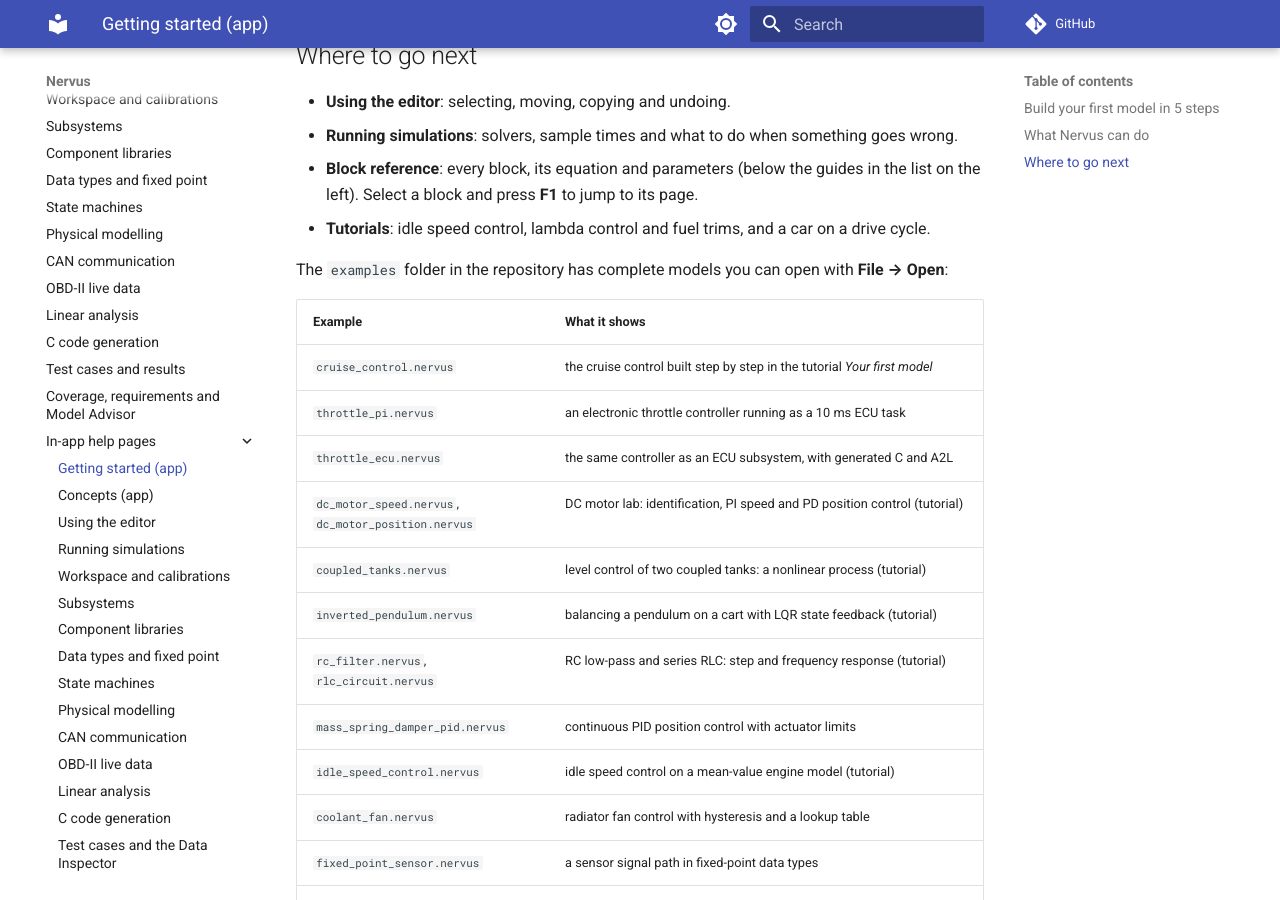
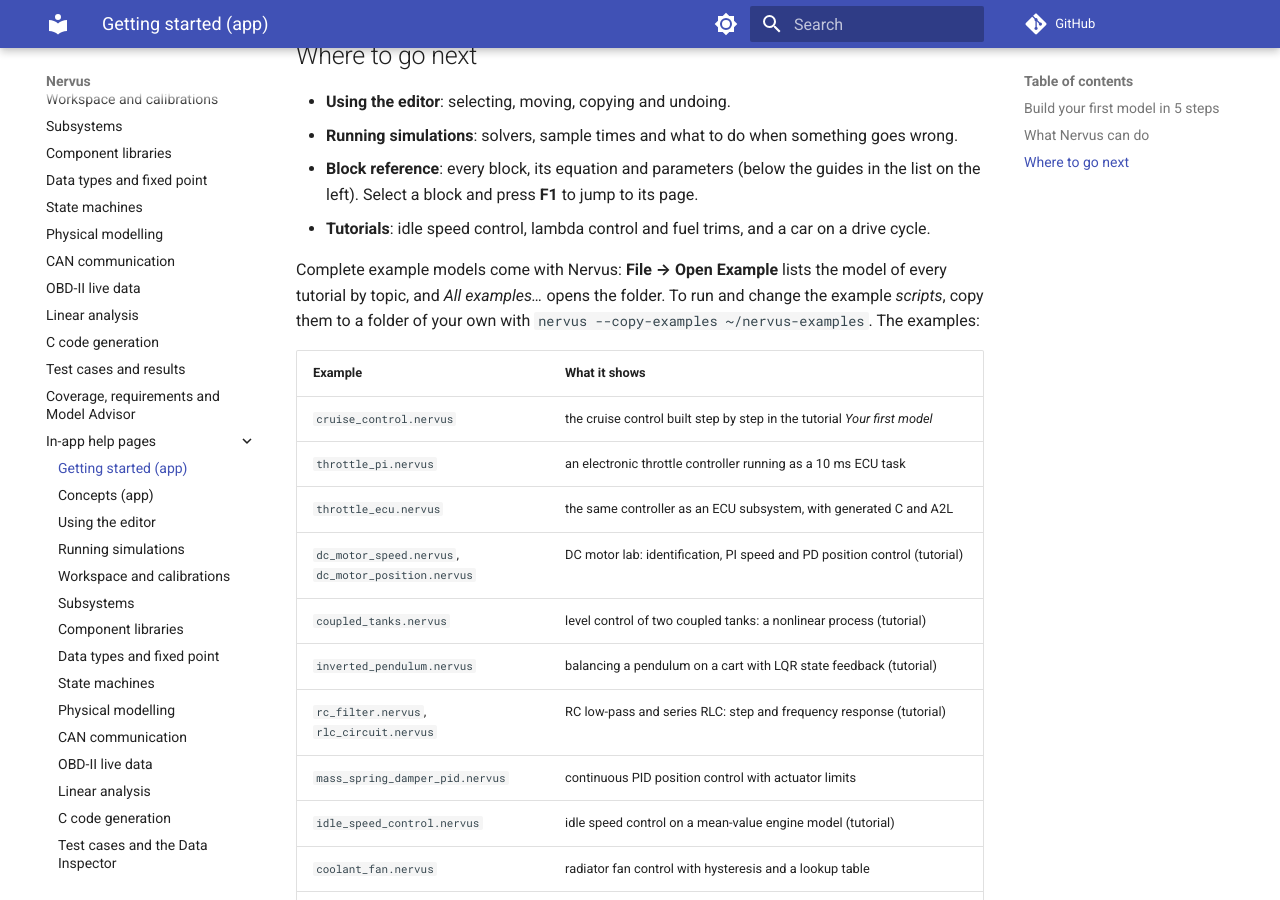
Before and after one commit to ikjbi/nervus, an MkDocs documentation site: the page built from docs/app-help/getting_started.md, in a window 1280 px wide and 900 px high, scrolled down 1470 px. Built offline with MkDocs 1.6.1 and Material for MkDocs 9.7.7, drawn with Linux system fonts in a browser that asks for light colours; comment, search, counter and statistics services are not loaded.

Commit message:
Regenerate the app-help copy of Getting started (Open Example)
Co-Authored-By: Claude Opus 5.5 <noreply@anthropic.com>
Claude-Session: https://claude.ai/code/session_01VarAEesyLXHz6dcSdpzjd5

```diff
--- a/docs/app-help/getting_started.md
+++ b/docs/app-help/getting_started.md
@@ -42,7 +42,9 @@ Every feature has a page in this Help window (the list on the left):
   Select a block and press **F1** to jump to its page.
 - **Tutorials**: idle speed control, lambda control and fuel trims, and a car on a drive cycle.
 
-The `examples` folder in the repository has complete models you can open with **File → Open**:
+Complete example models come with Nervus: **File → Open Example** lists the model of every tutorial by topic, and
+*All examples…* opens the folder. To run and change the example *scripts*, copy them to a folder of your own with
+`nervus --copy-examples ~/nervus-examples`. The examples:
 
 | Example | What it shows |
 |---|---|
```
